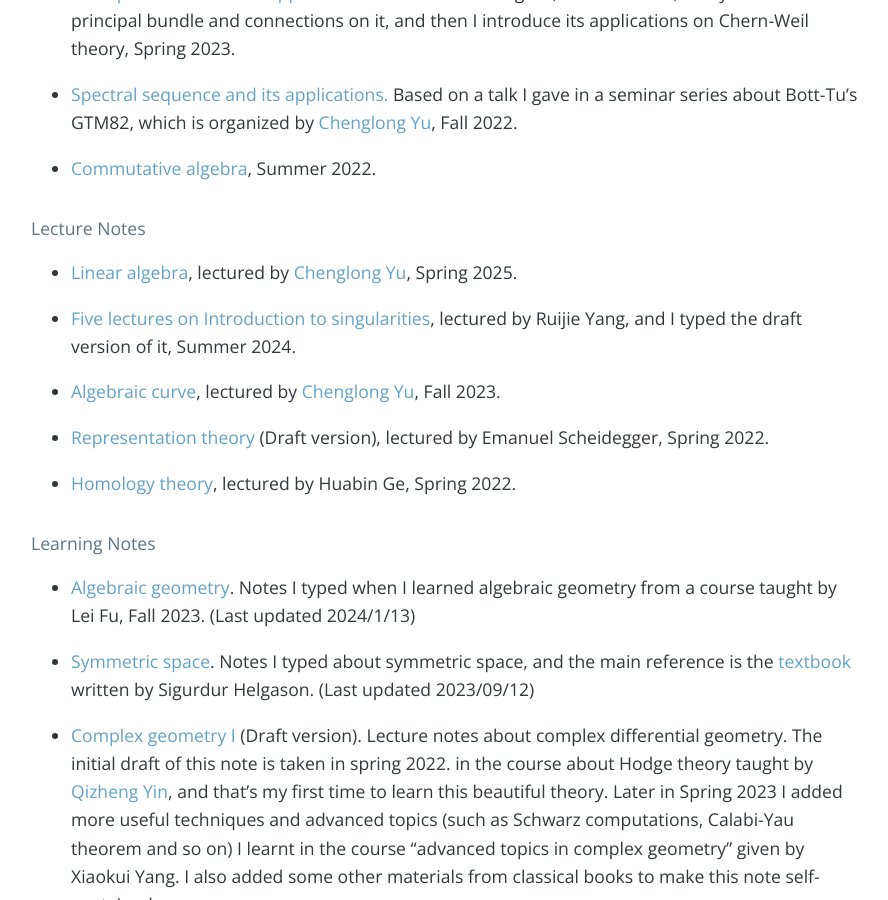
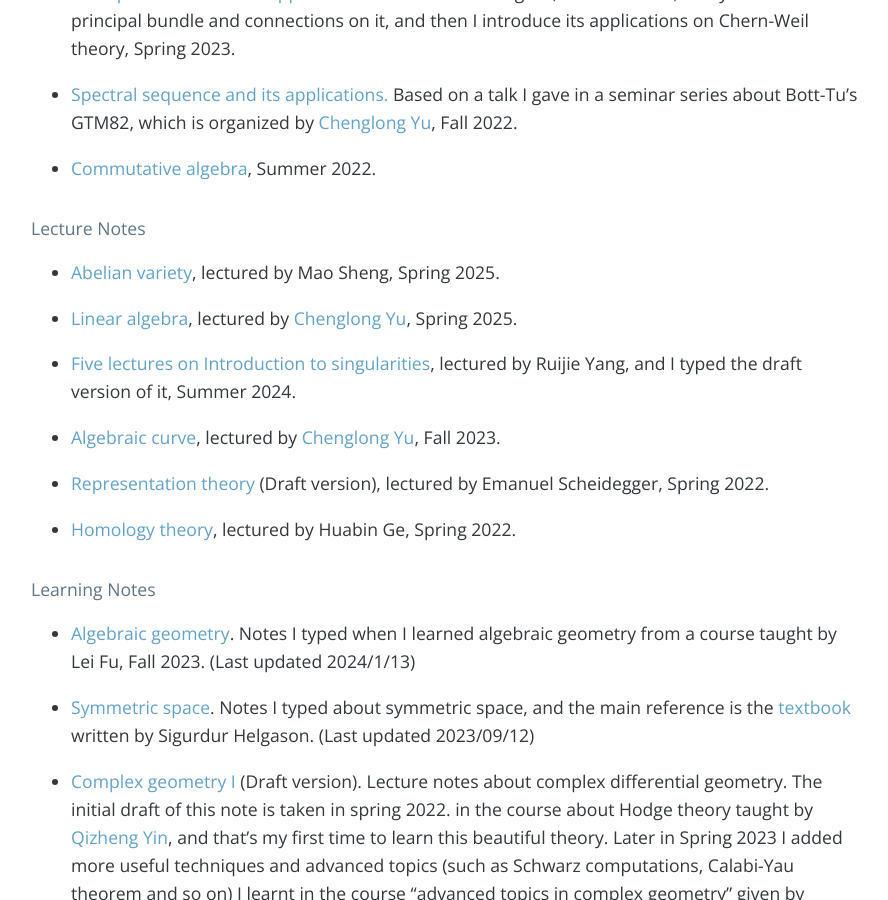
Before and after one commit to bowenl-math/bowenl-math.github.io, a Jekyll site: the page built from index.md, in a window 1280 px wide and 900 px high, scrolled down 1482 px. Shown: the whole window, without its empty margins (193-1081 px from the left). Built offline with Jekyll 4.4.1, drawn with Linux system fonts in a browser that asks for light colours; nearby versions of some CDN libraries; our own code applies the rules of GitHub Pages for plain Markdown files; the list of posts is cut into pages by our own code; comment, search, counter and statistics services are not loaded.

Commit message:
Update index.md

```diff
--- a/index.md
+++ b/index.md
@@ -34,6 +34,8 @@ DREAMS OF LOVE AND HOPE SHALL NEVER DIE!
 
 
 #### Lecture Notes
+* [Abelian variety](notes/2025Spring/abelian_variety.pdf), lectured by Mao Sheng, Spring 2025.
+
 * [Linear algebra](notes/2025Spring/linear_algebra.pdf), lectured by [Chenglong Yu](https://chenglongyu.github.io/), Spring 2025.
 
 * [Five lectures on Introduction to singularities](https://drive.google.com/file/d/1TNwJU4qZ8c1ai_CBEsrb2sbbXOeXEMT9/view), lectured by Ruijie
```
